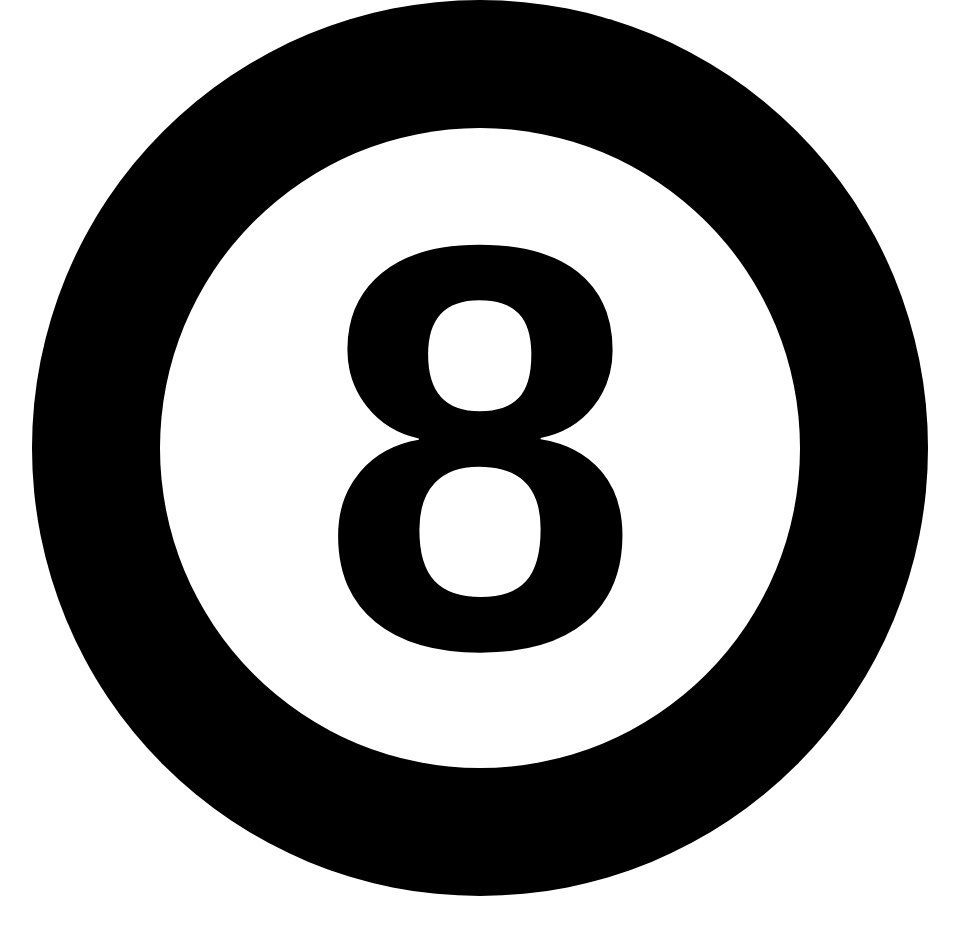
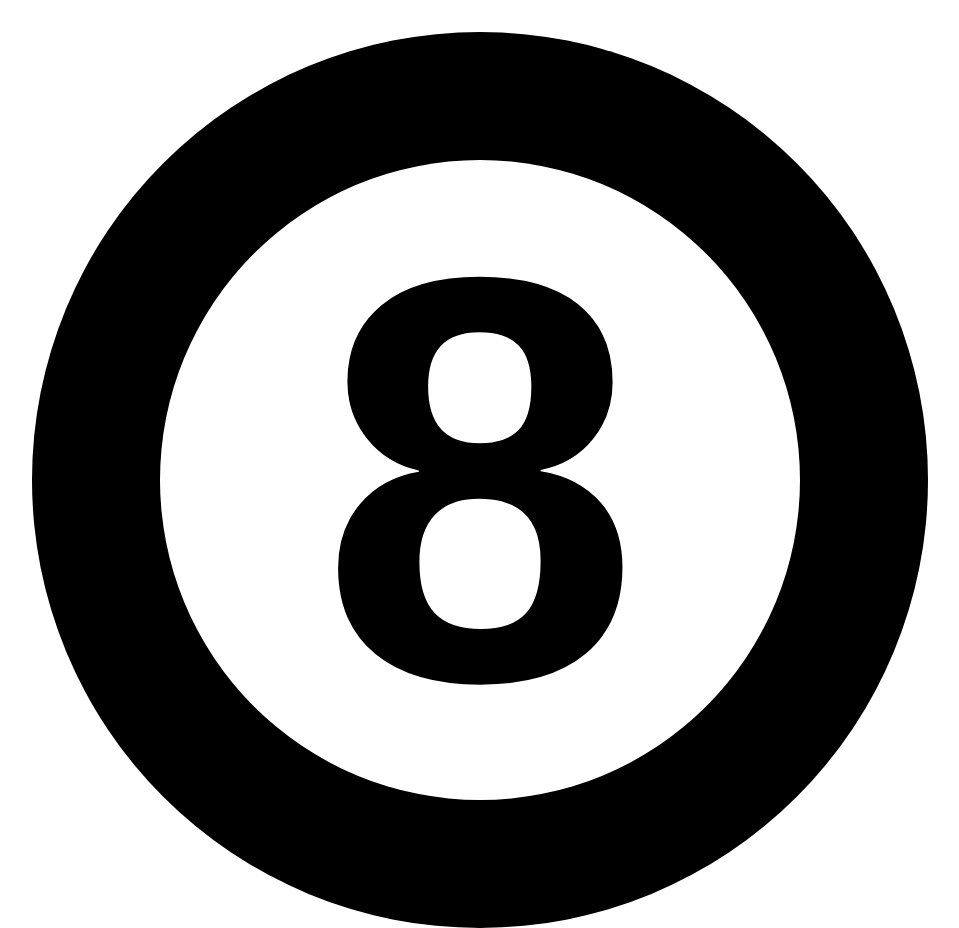
Before and after one commit to KrillNCrabs/KrilliNCrabs.github.io, a plain HTML site: page index.html in a window 1280 px wide. Shown: the whole page, without its empty margins (160-1119 px from the left). Drawn offline with Linux system fonts and the light colour scheme.

Commit message:
Update index.html

```diff
--- a/index.html
+++ b/index.html
@@ -47,8 +47,14 @@
       padding-top: 0px;
       user-select:none
     }
+    .pd{
+      width:100vw;
+      height:2.5vw;
+    }
+
   </style>
   <body class="noPaddingMargin">
+    <div class="pd"></div>
     <div class="blackShell centerItems" onclick="answer()" id="blackShell">
       <div class="whiteShell centerItems noPaddingMargin" id="whiteShell">
         <h1 class="eight noPaddingMargin" id="eight">8</h1>
```
